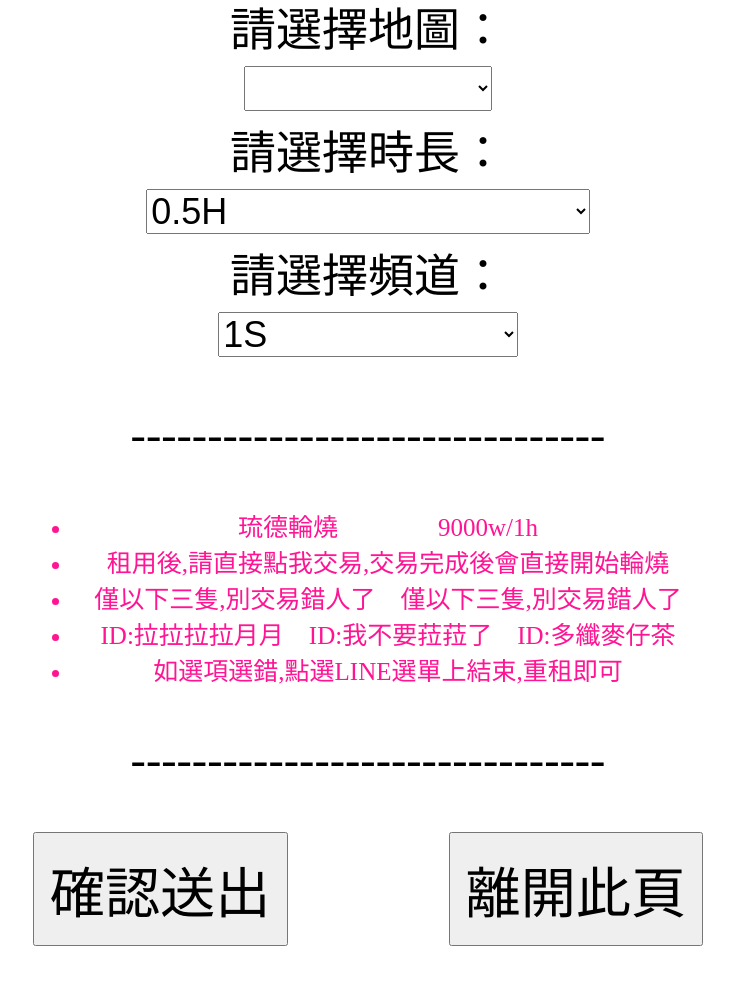
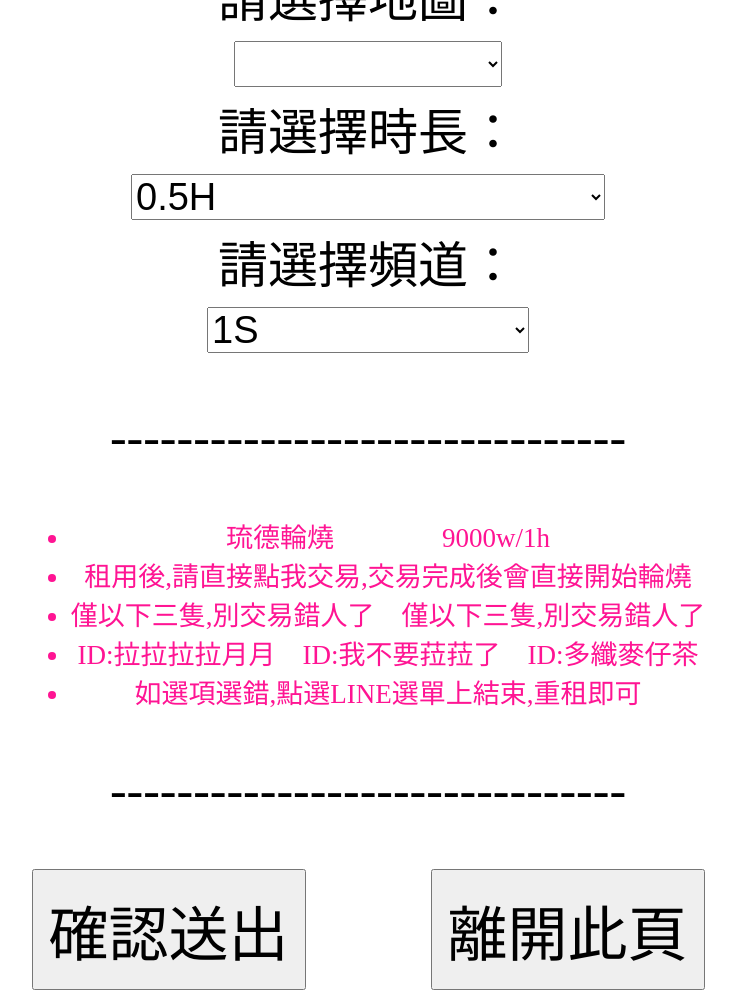
Before and after one commit to a6428775/flask, a Flask app: page /home/1 in a window 1280 px wide. Shown: the whole page, without its empty margins (272-1008 px from the left). Before the commit the page ends 946 px from the top, so only its background shows below. Run offline with Flask 3, Linux system fonts and the light colour scheme; lists and menus that the app fills with data are empty.

Commit message:
修改表單字體大小

```diff
--- a/templates/index.html
+++ b/templates/index.html
@@ -4,7 +4,7 @@
 
 
         body {
-            font-size: 46px; /* Change font size as needed */
+            font-size: 50px; /* Change font size as needed */
             text-align: center;
         }
 
@@ -35,7 +35,7 @@
         #timelong,
         #channel,
         #btn {
-            font-size: 36px; /* Change font size for select elements */
+            font-size: 38px; /* Change font size for select elements */
             /* Add any other specific styles as needed */
         }
     </style>
@@ -105,7 +105,7 @@
             <p>
                 <a id ="msgtext" style="color: red;"></a>
             </p>
-            <ul style="font-size: 25px;color: deeppink;">
+            <ul style="font-size: 27px;color: deeppink;">
                 <li>琉德輪燒　　　　9000w/1h</li>
                 <li>租用後,請直接點我交易,交易完成後會直接開始輪燒</li>
                 <li>僅以下三隻,別交易錯人了　僅以下三隻,別交易錯人了</li>
@@ -116,7 +116,7 @@
         </div>
         <input id="userid" type="hidden" value="{{ userid }}">
         <button class="btn" id="btn1" onclick="submitForm()" style="padding: 15px;font-size: larger;" >確認送出</button>
-        <a>　　　</a>
+        <a>　　</a>
 
         <button class="btn" id="btn2" onclick="exitForm()" style="padding: 15px; font-size: larger;">離開此頁</button>
     </div>
```
